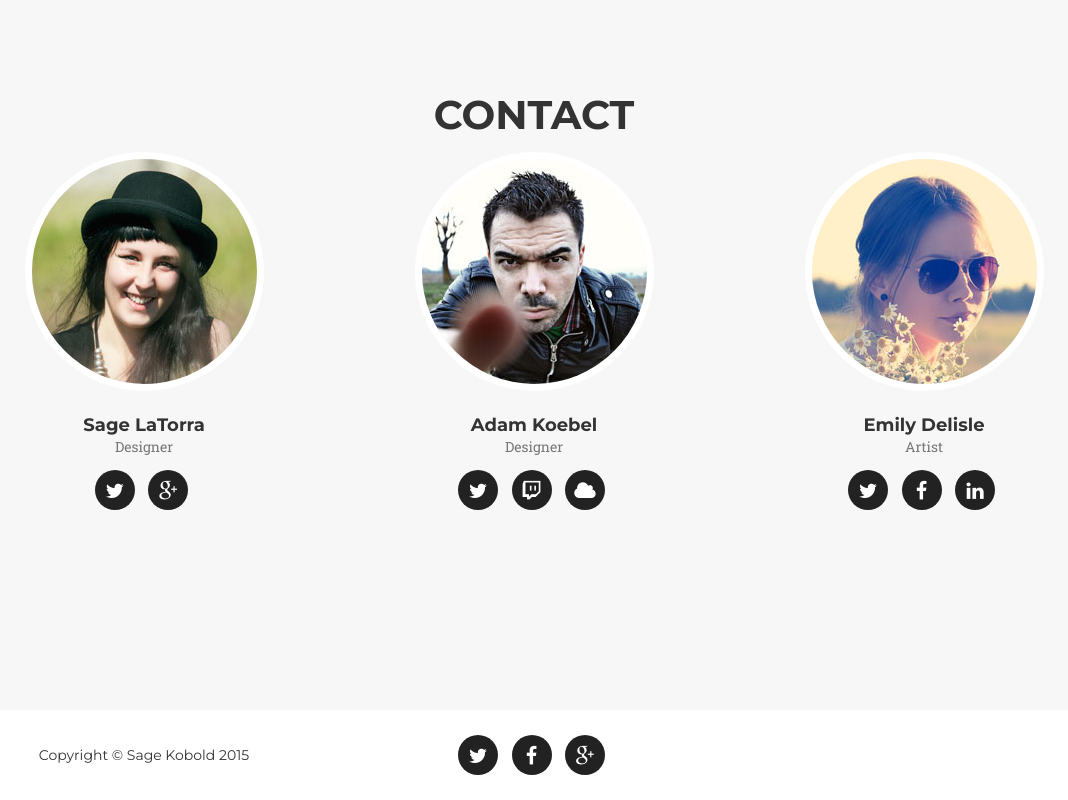
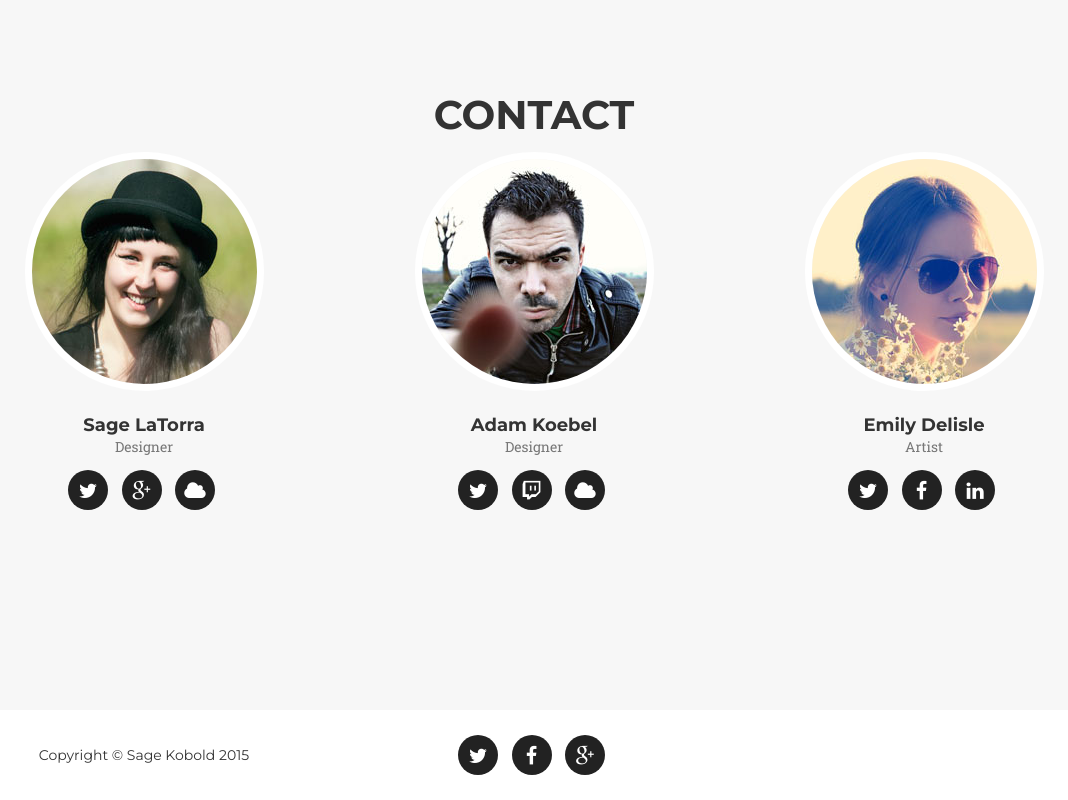
Before and after one commit to Sagelt/dwdotcom, a plain HTML site: page index.html in a window 1280 px wide. Shown: the part 3111-3911 px from the top of the page, without its empty margins (106-1174 px from the left). Drawn offline with nearby package versions, Linux system fonts and the light colour scheme; a web font is replaced by a local one.

Commit message:
Add latorra.org

```diff
--- a/index.html
+++ b/index.html
@@ -225,6 +225,8 @@
                             </li>
                             <li><a href="https://plus.google.com/+SageLaTorra"><i class="fa fa-google-plus"></i></a>
                             </li>
+                            <li><a href="http://www.latorra.org/"><i class="fa fa-cloud"></i></a>
+                            </li>
                         </ul>
                     </div>
                 </div>
```
